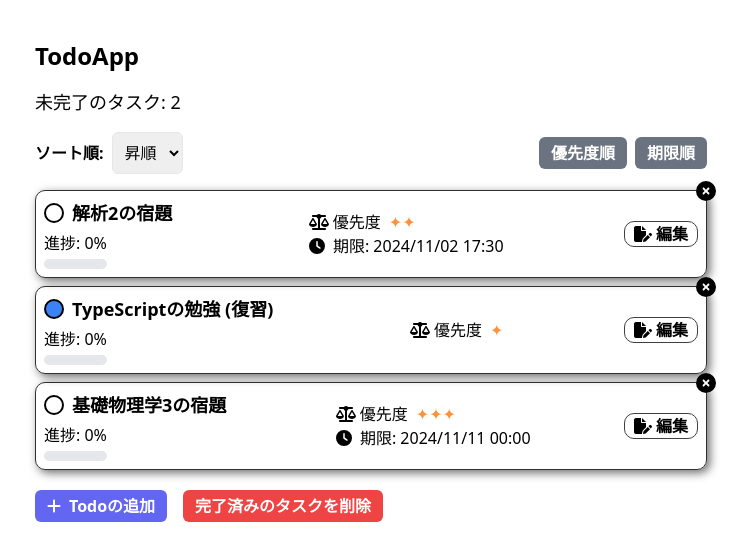
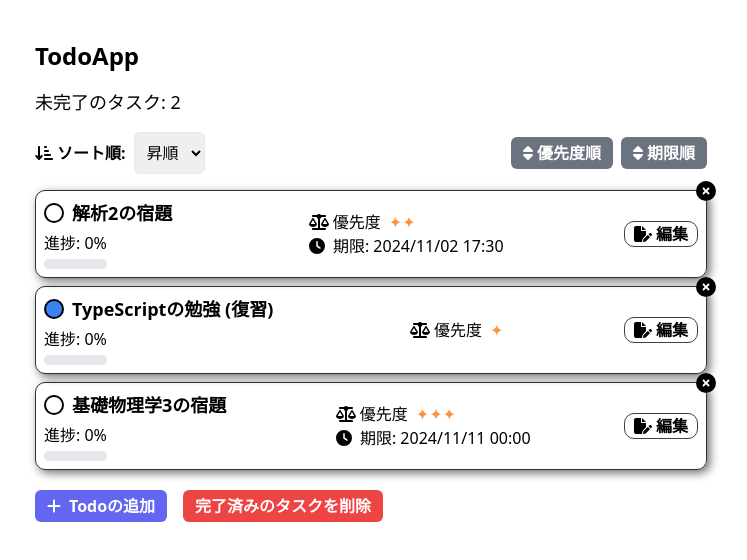
Before and after one commit to kohtarou/react-todo-app, a React (Vite) app: page / in a window 1280 px wide. Shown: the top 560 px of the page, without its empty margins (269-1016 px from the left). Built offline with nearby package versions, Linux system fonts and the light colour scheme.

Commit message:
えｆｆｗｒ

```diff
--- a/src/App.tsx
+++ b/src/App.tsx
@@ -9,7 +9,10 @@ import { FontAwesomeIcon } from "@fortawesome/react-fontawesome";
 import {
   faTriangleExclamation,
   faPlus,
-} from "@fortawesome/free-solid-svg-icons"; // faPlus アイコンを追加
+  faArrowDownWideShort,
+  faArrowDownShortWide,
+  faSort,
+} from "@fortawesome/free-solid-svg-icons"; // アイコンを追加
 
 const App = () => {
   const [todos, setTodos] = useState<Todo[]>([]);
@@ -196,6 +199,7 @@ const App = () => {
       <div className="flex justify-between mb-4">
         <div className="flex items-center space-x-2">
           <label htmlFor="sortOrder" className="font-bold">
+            <FontAwesomeIcon icon={faArrowDownShortWide} className="mr-1" />
             ソート順:
           </label>
           <select
@@ -204,8 +208,14 @@ const App = () => {
             onChange={handleSortOrderChange}
             className="rounded-md border p-2"
           >
-            <option value="asc">昇順</option>
-            <option value="desc">降順</option>
+            <option value="asc">
+              <FontAwesomeIcon icon={faArrowDownShortWide} className="mr-1" />
+              昇順
+            </option>
+            <option value="desc">
+              <FontAwesomeIcon icon={faArrowDownWideShort} className="mr-1" />
+              降順
+            </option>
           </select>
         </div>
         <div className="flex items-center space-x-2">
@@ -216,6 +226,7 @@ const App = () => {
               sortOption === "priority" ? "bg-blue-500" : "bg-gray-500"
             } hover:bg-blue-600`}
           >
+            <FontAwesomeIcon icon={faSort} className="mr-1" />
             優先度順
           </button>
           <button
@@ -225,6 +236,7 @@ const App = () => {
               sortOption === "deadline" ? "bg-blue-500" : "bg-gray-500"
             } hover:bg-blue-600`}
           >
+            <FontAwesomeIcon icon={faSort} className="mr-1" />
             期限順
           </button>
         </div>
```
Also changed, not shown: 1 other file (tests, documents, lock files or other folders).
